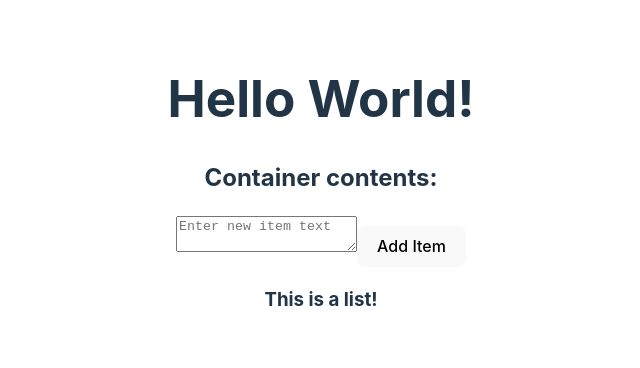
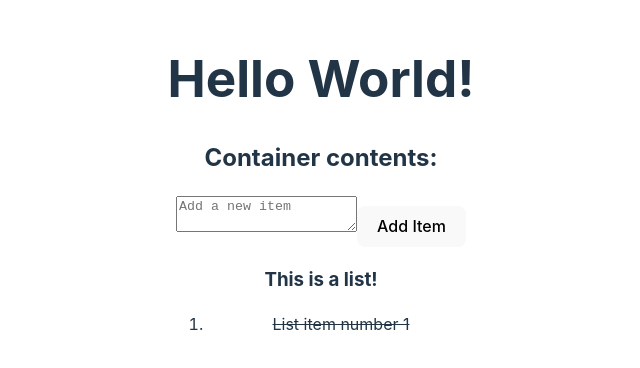
Before and after one commit to EskelinenElias/WebApps-Week9, a React (Vite) app: page / in a window 1280 px wide. Shown: the part 216-584 px from the top of the page, without its empty margins (319-959 px from the left). Built offline with nearby package versions, Linux system fonts and the light colour scheme.

Commit message:
Small fix to Task 5

```diff
--- a/src/components/MyContainer.tsx
+++ b/src/components/MyContainer.tsx
@@ -5,6 +5,7 @@ const MyContainer = () => {
   // Define list header and items
   const header = "This is a list!"
   const [items, setItems] = useState<TItem[]>([
+    { id: "0", text: "List item number 1", clicked:true }
   ])
 
   // Define text area functions
@@ -41,7 +42,7 @@ const MyContainer = () => {
       <textarea
         value={text}
         onChange={(event) => setText(event.target.value)}
-        placeholder="Enter new item text"
+        placeholder="Add a new item"
       />
       <button onClick={addItem}>Add Item</button>
       <MyList header={header} items={items} updateList={handleItemClick}/>
```
